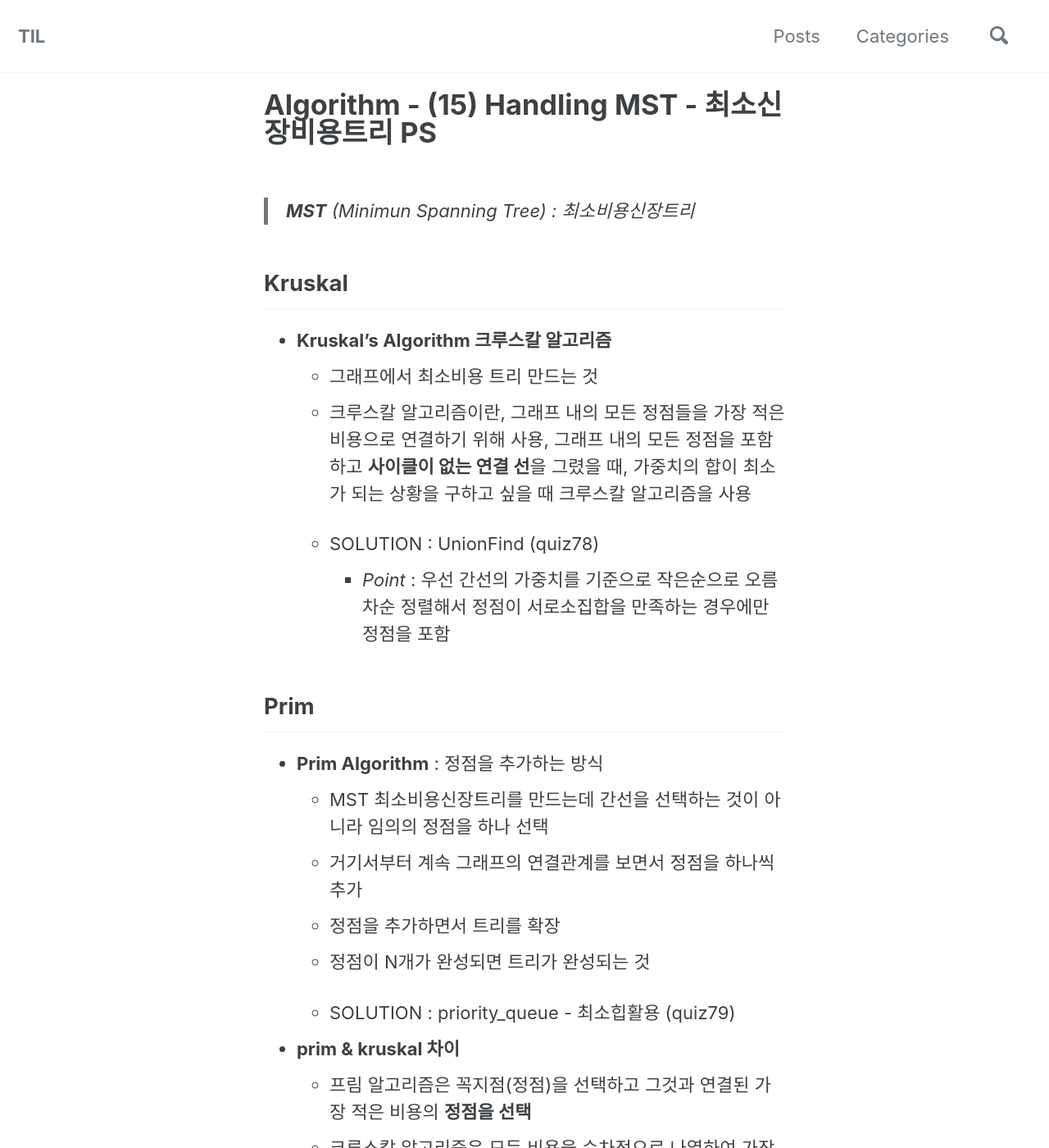
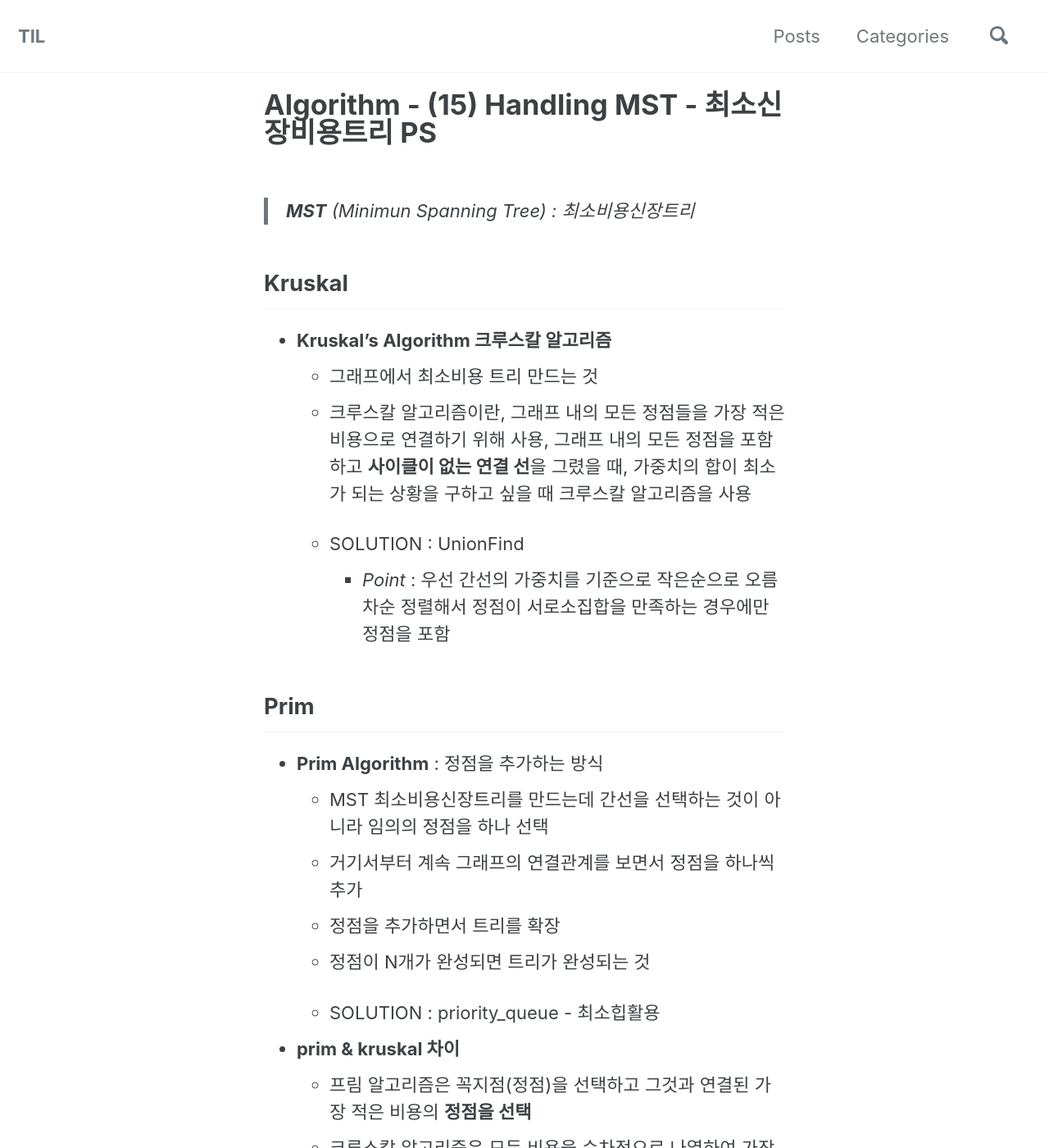
Before and after one commit to sujinsjlee/TIL, a Jekyll site: the page built from _posts/2021-06-23-Algorithm_(15)_MST.md, in a window 1280 px wide and 1400 px high. Shown: the whole window at 82% size. Built offline with Jekyll 4.4.1, drawn with Linux system fonts in a browser that asks for light colours; cached includes are drawn as plain includes; nearby versions of some CDN libraries.

Commit message:
edit typo

```diff
--- a/_posts/2021-06-23-Algorithm_(15)_MST.md
+++ b/_posts/2021-06-23-Algorithm_(15)_MST.md
@@ -16,7 +16,7 @@ tags:
     - 그래프에서 최소비용 트리 만드는 것
     - 크루스칼 알고리즘이란, 그래프 내의 모든 정점들을 가장 적은 비용으로 연결하기 위해 사용, 그래프 내의 모든 정점을 포함하고 **사이클이 없는 연결 선**을 그렸을 때, 가중치의 합이 최소가 되는 상황을 구하고 싶을 때 크루스칼 알고리즘을 사용
 
-    - SOLUTION : UnionFind (quiz78)
+    - SOLUTION : UnionFind
         - *Point* : 우선 간선의 가중치를 기준으로 작은순으로 오름차순 정렬해서 정점이 서로소집합을 만족하는 경우에만 정점을 포함
 
 ## Prim
@@ -27,7 +27,7 @@ tags:
     - 정점을 추가하면서 트리를 확장
     - 정점이 N개가 완성되면 트리가 완성되는 것
 
-    - SOLUTION : priority_queue - 최소힙활용 (quiz79)
+    - SOLUTION : priority_queue - 최소힙활용
 - **prim & kruskal 차이**
     - 프림 알고리즘은 꼭지점(정점)을 선택하고 그것과 연결된 가장 적은 비용의 **정점을 선택**
     - 크루스칼 알고리즘은 모든 비용을 순차적으로 나열하여 가장 적은 비용이 드는 **간선(신장)들을 선택**
```
